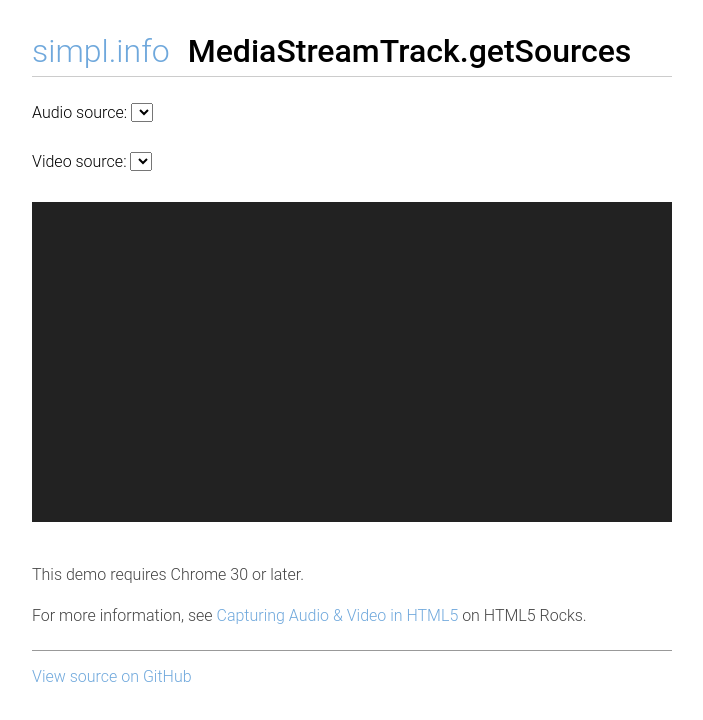
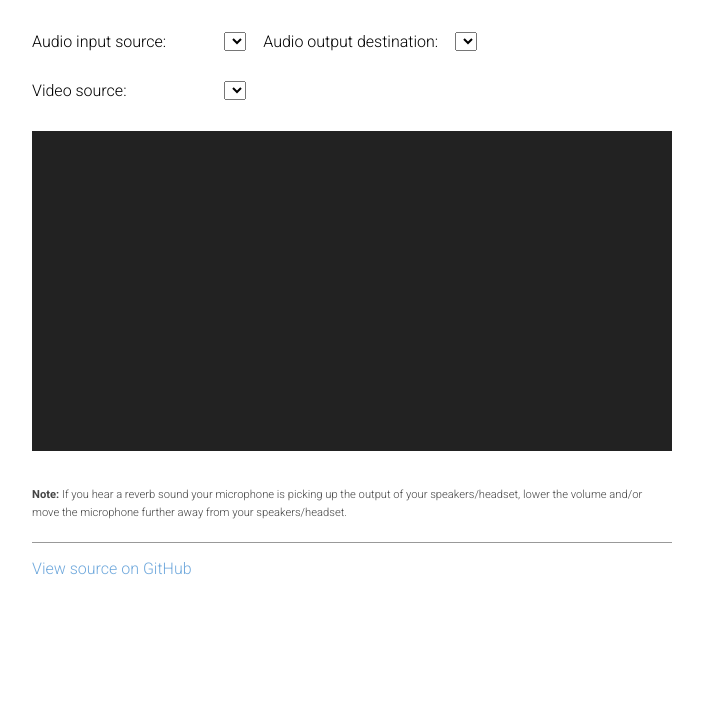
Before and after one commit to metanuj/metanuj.github.io, a plain HTML site: page simplinfo/index.html in a window 1280 px wide. Shown: the whole page, without its empty margins (288-991 px from the left). Drawn offline with Linux system fonts and the light colour scheme.

Commit message:
simplinfo

```diff
--- a/simplinfo/index.html
+++ b/simplinfo/index.html
@@ -1,56 +1,77 @@
 <!DOCTYPE html>
+<!--
+ *  Copyright (c) 2015 The WebRTC project authors. All Rights Reserved.
+ *
+ *  Use of this source code is governed by a BSD-style license
+ *  that can be found in the LICENSE file in the root of the source
+ *  tree.
+-->
 <html>
 <head>
 
-<meta name="description" content="Simplest possible examples of HTML, CSS and JavaScript." />
-<meta name="author" content="//samdutton.com">
-<meta name="viewport" content="width=device-width, minimum-scale=1.0, initial-scale=1.0, user-scalable=yes">
-<meta itemprop="name" content="simpl.info: simplest possible examples of HTML, CSS and JavaScript">
-<meta itemprop="image" content="/images/icons/icon192.png">
+  <meta charset="utf-8">
+  <meta name="description" content="WebRTC code samples">
+  <meta name="viewport" content="width=device-width, user-scalable=yes, initial-scale=1, maximum-scale=1">
+  <meta itemprop="description" content="Client-side WebRTC code samples">
+  <meta itemprop="image" content="../../../images/webrtc-icon-192x192.png">
+  <meta itemprop="name" content="WebRTC code samples">
   <meta name="mobile-web-app-capable" content="yes">
-<meta id="theme-color" name="theme-color" content="#fff">
+  <meta id="theme-color" name="theme-color" content="#ffffff">
 
   <base target="_blank">
 
-<title>MediaStreamTrack.getSources()</title>
+  <title>Select audio and video sources</title>
 
-<link rel="stylesheet" href="../../css/main.css" />
+  <link rel="icon" sizes="192x192" href="../../../images/webrtc-icon-192x192.png">
+  <link href="//fonts.googleapis.com/css?family=Roboto:300,400,500,700" rel="stylesheet" type="text/css">
+  <link rel="stylesheet" href="css/main.css">
 
   <style>
     div.select {
+      display: inline-block;
       margin: 0 0 1em 0;
+    }
+    p.small {
+      font-size: 0.7em;
+    }
+    label {
+      width: 12em;
+      display: inline-block;
     }
   </style>
 
 </head>
 
 <body>
-
   <div id="container">
 
-  <h1><a href="../../index.html" title="simpl.info home page">simpl.info</a> MediaStreamTrack.getSources</h1>
+
+
+
 
     <div class="select">
-    <label for="audioSource">Audio source: </label><select id="audioSource"></select>
+      <label for="audioSource">Audio input source: </label><select id="audioSource"></select>
+    </div>
+
+    <div class="select">
+      <label for="audioOutput">Audio output destination: </label><select id="audioOutput"></select>
     </div>
 
     <div class="select">
       <label for="videoSource">Video source: </label><select id="videoSource"></select>
     </div>
 
-  <video muted autoplay></video>
+    <video id="video" autoplay></video>
 
-  <script src="js/main.js"></script>
+    <p class="small"><b>Note:</b> If you hear a reverb sound your microphone is picking up the output of your speakers/headset, lower the volume and/or move the microphone further away from your speakers/headset.</p>
 
-  <p>This demo requires Chrome 30 or later.</p>
-
-  <p>For more information, see <a href="http://www.html5rocks.com/en/tutorials/getusermedia/intro/" title="Media capture article by Eric Bidelman on HTML5 Rocks">Capturing Audio &amp; Video in HTML5</a> on HTML5 Rocks.</p>
-
-<a href="https://github.com/samdutton/simpl/blob/master/getusermedia/sources/js/main.js" title="View source for this page on GitHub" id="viewSource">View source on GitHub</a>
-
+    <a href="https://github.com/webrtc/samples/tree/gh-pages/src/content/devices/input-output" title="View source for this page on GitHub" id="viewSource">View source on GitHub</a>
   </div>
 
-<script src="../../js/lib/ga.js"></script>
+  <script src="js/adapter.js"></script>
+  <script src="js/common.js"></script>
+  <script src="js/main.js"></script>
+  <script src="js/test.js"></script>
 
 </body>
 </html>
```
Lines whose indentation alone changed are shown as unchanged.
